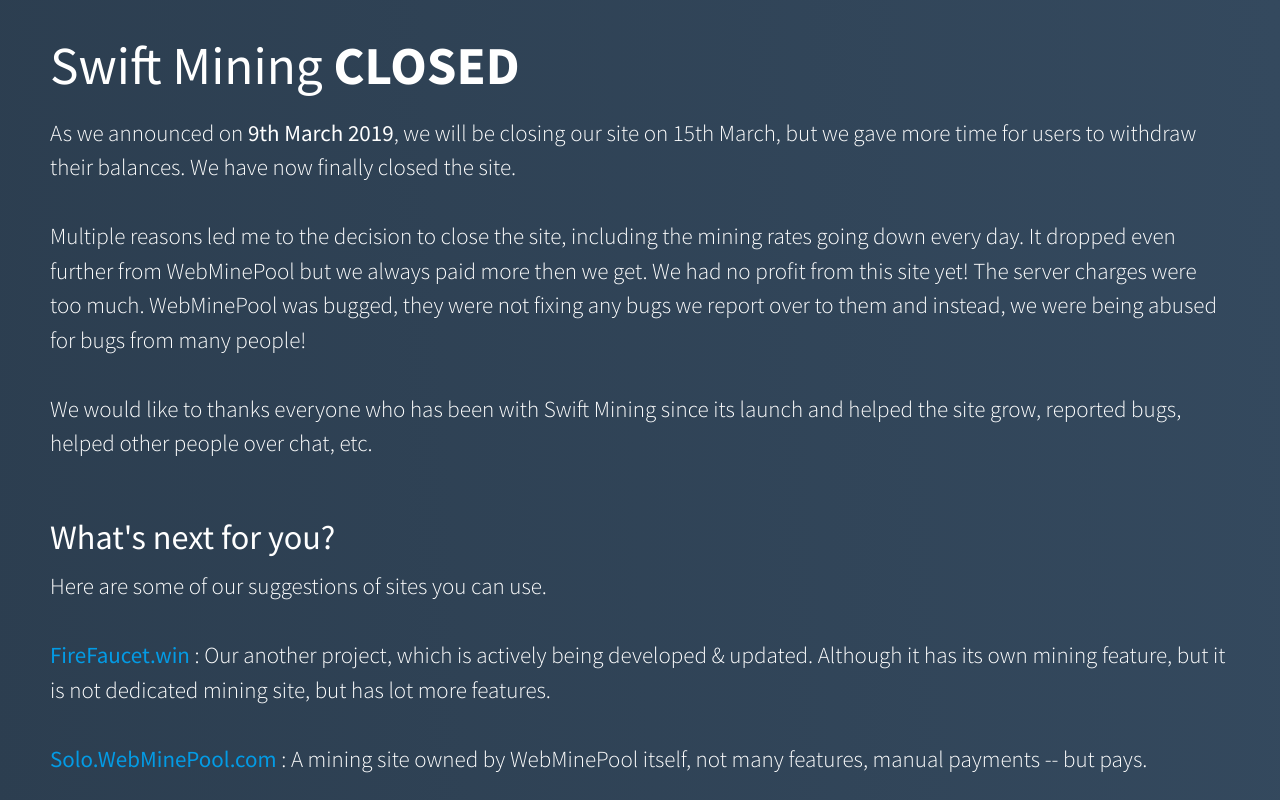
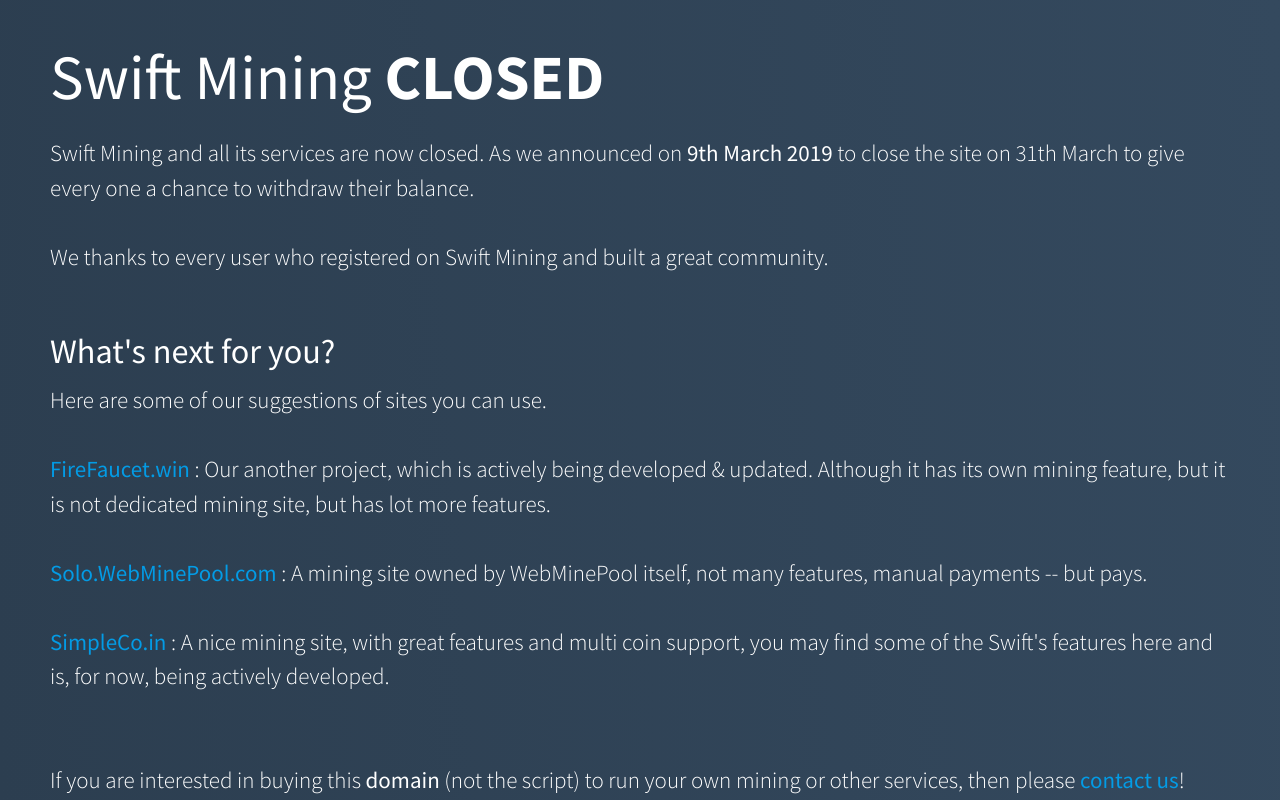
Before and after one commit to ahmad-taha/swiftmining-cl, a plain HTML site: page index.html in a window 1280 px wide. Shown: the top 800 px of the page. Drawn offline with nearby package versions, Linux system fonts and the light colour scheme.

Commit message:
Update index.html

```diff
--- a/index.html
+++ b/index.html
@@ -23,12 +23,9 @@
 </style>
 <body>
 
-    <h2>Swift Mining <b>CLOSED</b></h2>
-    As we announced on <b>9th March 2019</b>, we will be closing our site on 15th March, but we gave more time for users to withdraw their balances. We have now finally closed the site.
+    <h1>Swift Mining <b>CLOSED</b></h1>
+    Swift Mining and all its services are now closed. As we announced on <b>9th March 2019</b> to close the site on 31th March to give every one a chance to withdraw their balance. <BR><BR>We thanks to every user who registered on Swift Mining and built a great community.
     <br><Br>
-    Multiple reasons led me to the decision to close the site, including the mining rates going down every day. It dropped even further from WebMinePool but we always paid more then we get. We had no profit from this site yet! The server charges were too much. WebMinePool was bugged, they were not fixing any bugs we report over to them and instead, we were being abused for bugs from many people!
-    <br><br>We would like to thanks everyone who has been with Swift Mining since its launch and helped the site grow, reported bugs, helped other people over chat, etc.
-    <br><br>
     <!-- <span style='font-size:19px;color:#fbc531;font-weight: 500;'>If you still haven't withdrawn your coins, you can do it <a href='https://beta.swiftmining.win'><b>here</b></a> until <b>30th March</b>. After which we will take down our server. </span>
     <br><Br> -->
     <h4>What's next for you?</h4>
@@ -41,7 +38,7 @@
     <a href='https://simpleco.in/swiftmining' target='_blank'><b>SimpleCo.in</b></a> : A nice mining site, with great features and multi coin support, you may find some of the Swift's features here and is, for now, being actively developed.
     <br><br><br>
     If you are interested in buying this <b>domain</b> (not the script) to run your own mining or other services, then please <a href='mailto:ahmadtahaco@gmail.com'><B>contact us</B></a>!
-    <script id="cid0020000180533835085" data-cfasync="false" async src="//st.chatango.com/js/gz/emb.js" style="width: 200px;height: 300px;">{"handle":"autobtcminer","arch":"js","styles":{"a":"3498db","b":100,"c":"ffffff","d":"33ff33","e":"3498db","g":"ffffff","h":"3498db","j":"ffffff","k":"ffffff","l":"3498db","m":"3498db","p":"10.8","q":"3498db","r":100,"usricon":0,"pos":"br","cv":1,"cvbg":"3498db","cvw":75,"cvh":30,"sbc":"33ccff","surl":0}}</script>
+    <!-- <script id="cid0020000180533835085" data-cfasync="false" async src="//st.chatango.com/js/gz/emb.js" style="width: 200px;height: 300px;">{"handle":"autobtcminer","arch":"js","styles":{"a":"3498db","b":100,"c":"ffffff","d":"33ff33","e":"3498db","g":"ffffff","h":"3498db","j":"ffffff","k":"ffffff","l":"3498db","m":"3498db","p":"10.8","q":"3498db","r":100,"usricon":0,"pos":"br","cv":1,"cvbg":"3498db","cvw":75,"cvh":30,"sbc":"33ccff","surl":0}}</script> -->
     <br><br>
 </body>
 </html>
```
